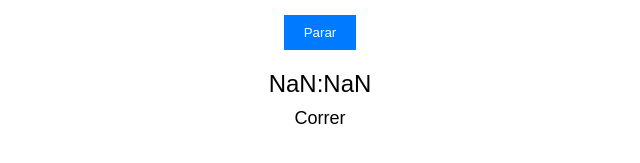
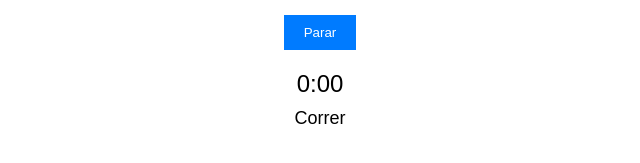
Before and after one commit to juliano340/runner, a plain HTML site: page index.html in a window 1280 px wide. Both pictures are taken after a click on the button "Iniciar Temporizador". Shown: the part 305-468 px from the top of the page, 320-960 px from the left. Drawn offline with Linux system fonts and the light colour scheme.

Commit message:
Add tratamento min em branco

```diff
--- a/index.html
+++ b/index.html
@@ -69,7 +69,7 @@
             <input type="number" id="minutos-descanso" min="0" max="59" placeholder="Minutos">
         </div>
         <div class="input-container">
-            <label for="segundos-descanso">Segundos:</label>
+            <label for "segundos-descanso">Segundos:</label>
             <input type="number" id="segundos-descanso" min="0" max="59" placeholder="Segundos">
         </div>
         <button id="start-button" onclick="iniciarTemporizador()">Iniciar Temporizador</button>
@@ -87,10 +87,10 @@
         var totalSegundosDescanso;
 
         function iniciarTemporizador() {
-            var minutosCorrida = parseInt(document.getElementById("minutos-corrida").value);
-            var segundosCorrida = parseInt(document.getElementById("segundos-corrida").value);
-            var minutosDescanso = parseInt(document.getElementById("minutos-descanso").value);
-            var segundosDescanso = parseInt(document.getElementById("segundos-descanso").value);
+            var minutosCorrida = parseInt(document.getElementById("minutos-corrida").value) || 0; // Inicializar com zero se estiver vazio
+            var segundosCorrida = parseInt(document.getElementById("segundos-corrida").value) || 0; // Inicializar com zero se estiver vazio
+            var minutosDescanso = parseInt(document.getElementById("minutos-descanso").value) || 0; // Inicializar com zero se estiver vazio
+            var segundosDescanso = parseInt(document.getElementById("segundos-descanso").value) || 0; // Inicializar com zero se estiver vazio
 
             totalSegundosCorrida = minutosCorrida * 60 + segundosCorrida;
             totalSegundosDescanso = minutosDescanso * 60 + segundosDescanso;
```
